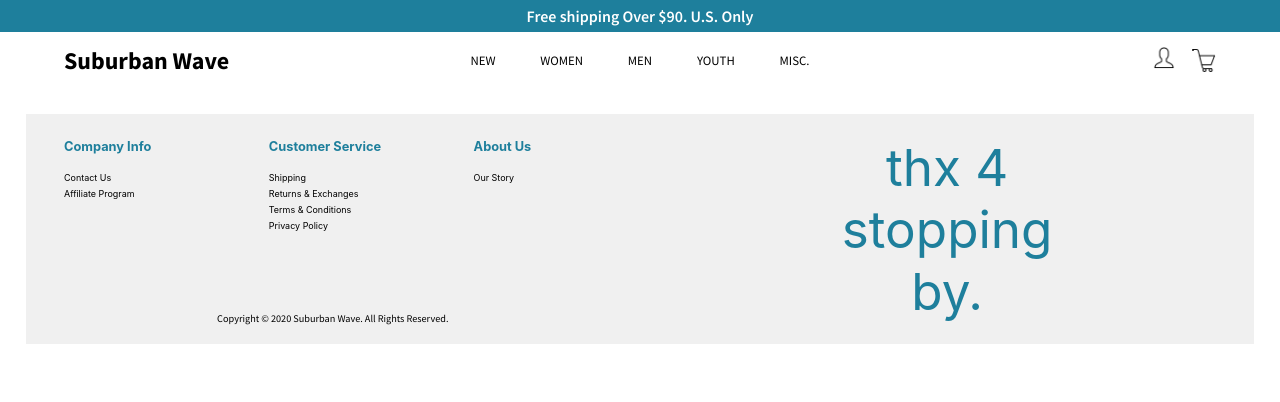
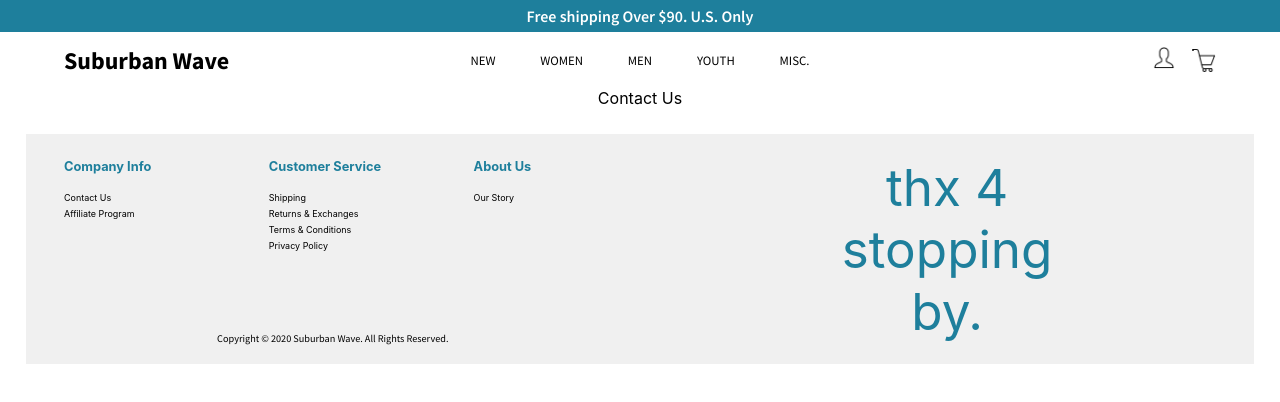
Before and after one commit to connorlagana/sw, a React (Create React App) app: page /privacy-policy in a window 1280 px wide. Shown: the top 402 px of the page. Built offline with nearby package versions, Linux system fonts and the light colour scheme; a web font is replaced by a local one.

Commit message:
privacy policy begin"

```diff
--- a/src/App.js
+++ b/src/App.js
@@ -7,6 +7,7 @@ import Women from "./components/Women/Women.js";
 import Footer from "./components/Footer.js";
 import Login from "./components/Login/Login.js";
 import OurStory from "./components/Extra/OurStory.js"
+import PrivacyPolicy from "./components/Extra/PrivacyPolicy.js"
 
 import { loginUser, registerUser, verifyUser } from "./services/api_helper";
 
@@ -238,6 +239,9 @@ class App extends Component {
         <Route path="/ourstory">
           <OurStory />
         </Route>
+        <Route path="/privacy-policy">
+          <PrivacyPolicy />
+        </Route>
         <Footer />
       </div>
     );
--- a/src/App.scss
+++ b/src/App.scss
@@ -727,6 +727,13 @@
   }
 }
 
+.PrivacyPolicy {
+  display: flex;
+  align-items: center;
+  justify-content: center;
+  flex-direction: column;
+}
+
 @media only screen and (max-width: 600px) {
   * {
     .Nav {
--- a/src/components/Extra/PrivacyPolicy.js
+++ b/src/components/Extra/PrivacyPolicy.js
@@ -2,7 +2,11 @@ import React, { Component } from "react";
 import { withRouter } from "react-router-dom";
 
 function PrivacyPolicy() {
-  return <div className="PrivacyPolicy"></div>;
+  return (
+    <div className="PrivacyPolicy">
+      <div id="contactTitle">Contact Us</div>
+    </div>
+  );
 }
 
 export default withRouter(PrivacyPolicy);
```
